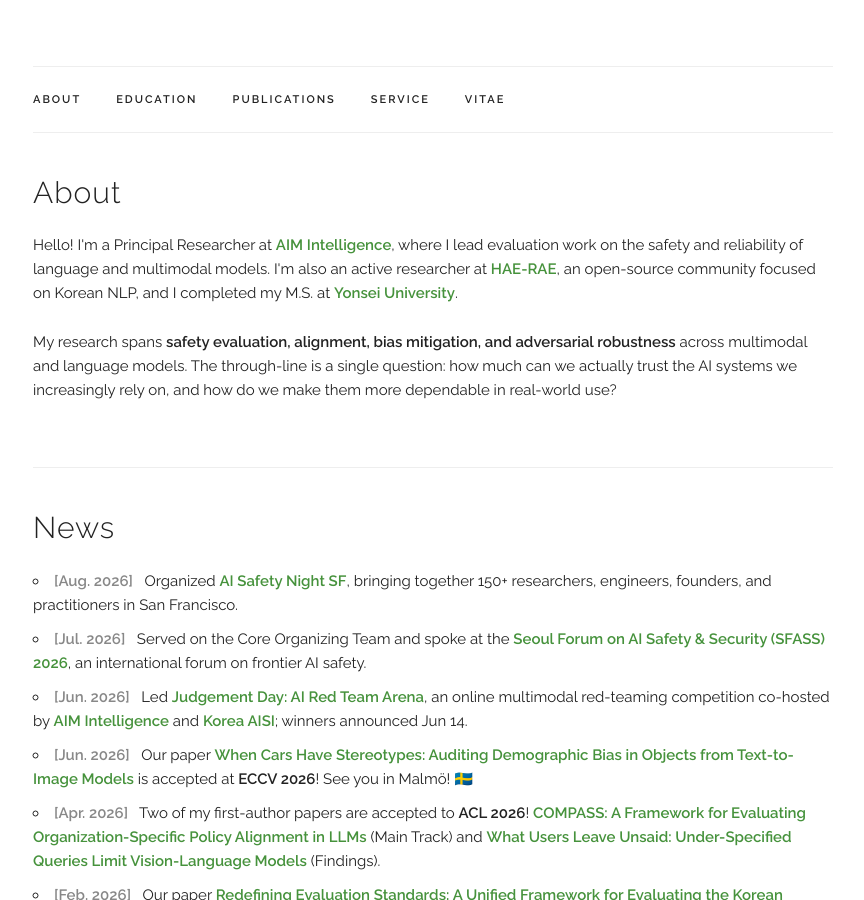
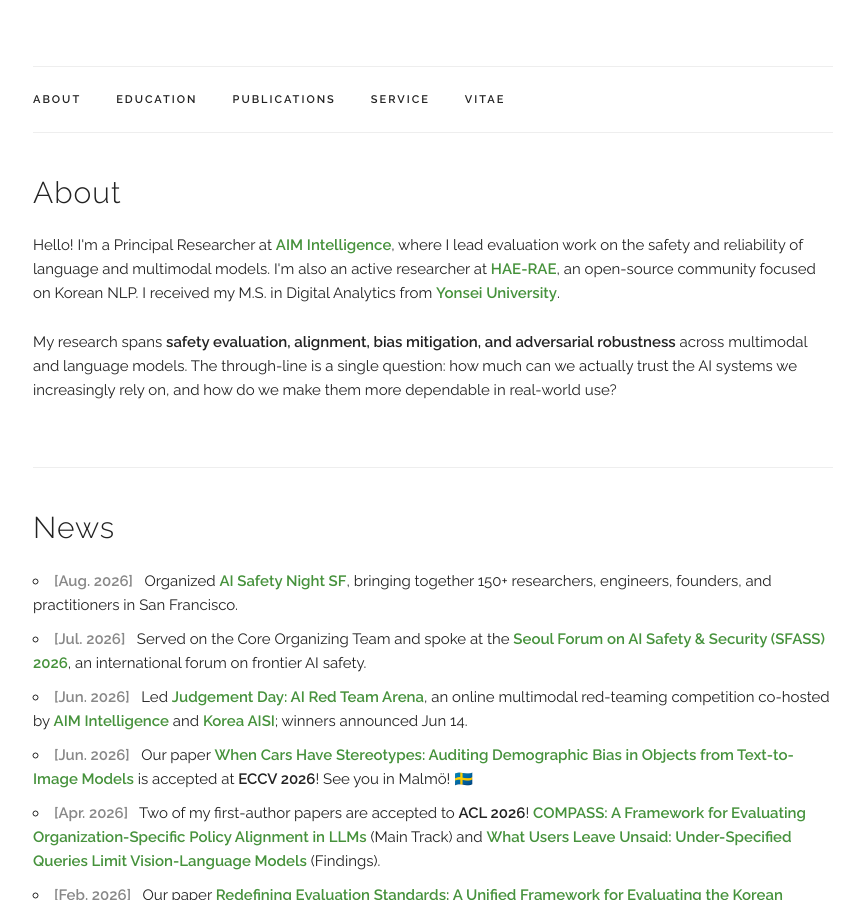
Before and after one commit to Dasol-Choi/dasol-choi.github.io, a Jekyll site: the page built from index.html, in a window 1280 px wide and 900 px high, scrolled down 309 px. Shown: the whole window, without its empty margins (207-1071 px from the left). Built offline with Jekyll 4.4.1, drawn with Linux system fonts in a browser that asks for light colours; some web fonts are replaced.

Commit message:
edit about

```diff
--- a/index.html
+++ b/index.html
@@ -10,8 +10,8 @@
     where I lead evaluation work on the safety and reliability of language and multimodal models.
     I'm also an active researcher at
     <a href="https://huggingface.co/HAERAE-HUB" target="_blank">HAE-RAE</a>,
-    an open-source community focused on Korean NLP,
-    and I completed my M.S. at
+    an open-source community focused on Korean NLP.
+    I received my M.S. in Digital Analytics from
     <a href="https://digitalanalytics.yonsei.ac.kr/digital_analytics/index.do" target="_blank">Yonsei University</a>.
   </p>
   <p>
```
